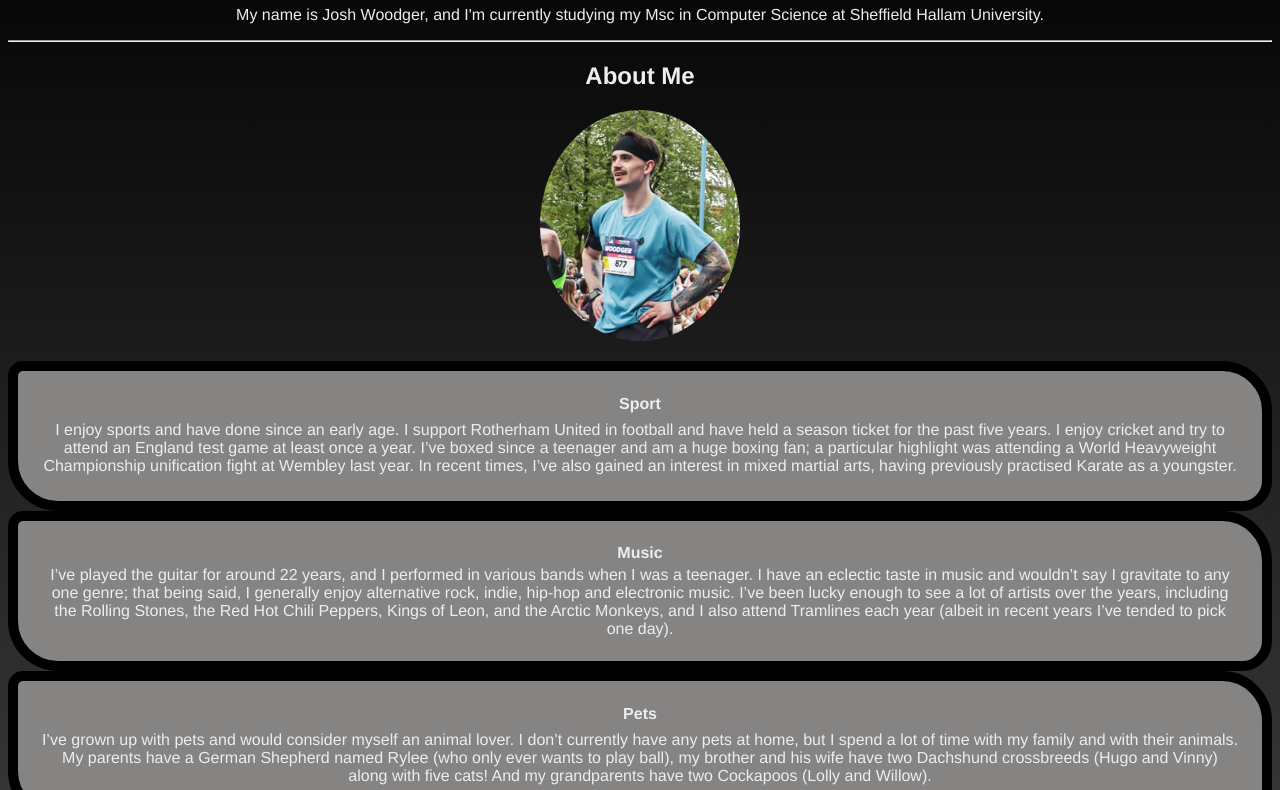
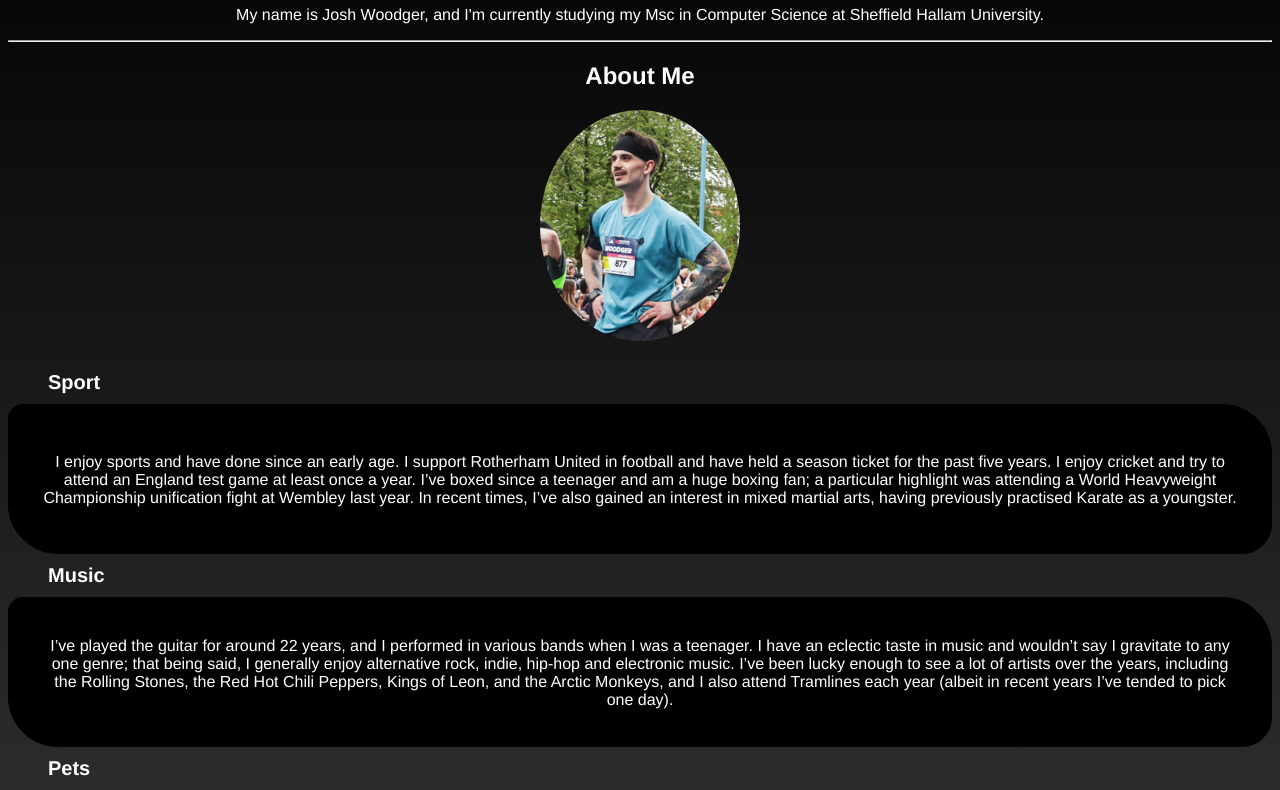
Before and after one commit to JWoodger94/web-tec-dev, a plain HTML site: page index.html in a window 1280 px wide. Shown: the part 60-850 px from the top of the page. Drawn offline with Linux system fonts and the light colour scheme.

Commit message:
Add files via upload

```diff
--- a/index.html
+++ b/index.html
@@ -12,44 +12,53 @@
         <style>
             table {
                     border-radius: 15px 50px 30px; /* three values */
-                    background: #868383;
+                    background: #000000;
                     width: 100%;
                     height: 150px;
                     border: 10px solid #000000;
                     padding: 20px;}
+
+            caption {
+                    font-family: Helvetica, sans-serif;
+                    color: #FFFFFF;
+                    text-align: left;
+                    font-size: 20px;
+                    font-weight: bold;
+                    margin-left: 30px;
+                    padding: 10px;}
         </style>
     </head>
 
-    <body style="background: linear-gradient(0deg, rgb(55, 55, 55), rgb(4, 4, 4));">
-        <h1 style="font-family: Helvetica, sans-serif; text-align: center; color: #eaeeee;">Hello!</h1>
-        <p style="font-family: Helvetica, sans-serif; text-align: center; color: #eaeeee;">My name is Josh Woodger, and I'm currently studying my Msc in Computer Science at Sheffield Hallam University.</p>
+    <body style="background: linear-gradient(0deg, #333333, rgb(4, 4, 4));">
+        <h1 style="font-family: Helvetica, sans-serif; text-align: center; color: #FFFFFF;">Hello!</h1>
+        <p style="font-family: Helvetica, sans-serif; text-align: center; color: #FFFFFF;">My name is Josh Woodger, and I'm currently studying my Msc in Computer Science at Sheffield Hallam University.</p>
         <hr>
-        <h2 style="font-family: Helvetica, sans-serif; text-align: center; color: #eaeeee;">About Me</h2>
+        <h2 style="font-family: Helvetica, sans-serif; text-align: center; color: #FFFFFF;">About Me</h2>
         <img src="josh.png" alt="Josh Woodger" align="middle" style="display: block; margin: 20px auto; width: 200px; height: auto; border-radius: 50%;">
 
         <table>
-            <tr style="font-family: Helvetica, sans-serif; text-align: center; color: #eaeeee;">
-                <th>Sport</th>
+            <tr>
+                <caption>Sport</caption>
             </tr>
-            <tr style="font-family: Helvetica, sans-serif; text-align: center; color: #eaeeee;">
+            <tr style="font-family: Helvetica, sans-serif; text-align: center; color: #FFFFFF;">
                 <td>I enjoy sports and have done since an early age. I support Rotherham United in football and have held a season ticket for the past five years. I enjoy cricket and try to attend an England test game at least once a year. I’ve boxed since a teenager and am a huge boxing fan; a particular highlight was attending a World Heavyweight Championship unification fight at Wembley last year. In recent times, I’ve also gained an interest in mixed martial arts, having previously practised Karate as a youngster. </td>
             </tr>
         </table>
 
         <table>
-            <tr style="font-family: Helvetica, sans-serif; text-align: center; color: #eaeeee;">
-                <th>Music</th>
+            <tr>
+                <caption>Music</caption>
             </tr>
-            <tr style="font-family: Helvetica, sans-serif; text-align: center; color: #eaeeee;">
+            <tr style="font-family: Helvetica, sans-serif; text-align: center; color: #FFFFFF;">
                 <td>I’ve played the guitar for around 22 years, and I performed in various bands when I was a teenager. I have an eclectic taste in music and wouldn’t say I gravitate to any one genre; that being said, I generally enjoy alternative rock, indie, hip-hop and electronic music. I’ve been lucky enough to see a lot of artists over the years, including the Rolling Stones, the Red Hot Chili Peppers, Kings of Leon, and the Arctic Monkeys, and I also attend Tramlines each year (albeit in recent years I’ve tended to pick one day). </td>
             </tr>
         </table>
 
         <table>
-            <tr style="font-family: Helvetica, sans-serif; text-align: center; color: #eaeeee;">
-                <th>Pets</th>
+            <tr>
+                <caption>Pets</caption>
             </tr>
-            <tr style="font-family: Helvetica, sans-serif; text-align: center; color: #eaeeee;">
+            <tr style="font-family: Helvetica, sans-serif; text-align: center; color: #FFFFFF;">
                 <td>I’ve grown up with pets and would consider myself an animal lover. I don’t currently have any pets at home, but I spend a lot of time with my family and with their animals. My parents have a German Shepherd named Rylee (who only ever wants to play ball), my brother and his wife have two Dachshund crossbreeds (Hugo and Vinny) along with five cats! And my grandparents have two Cockapoos (Lolly and Willow). </td>
             </tr>
         </table>
```
